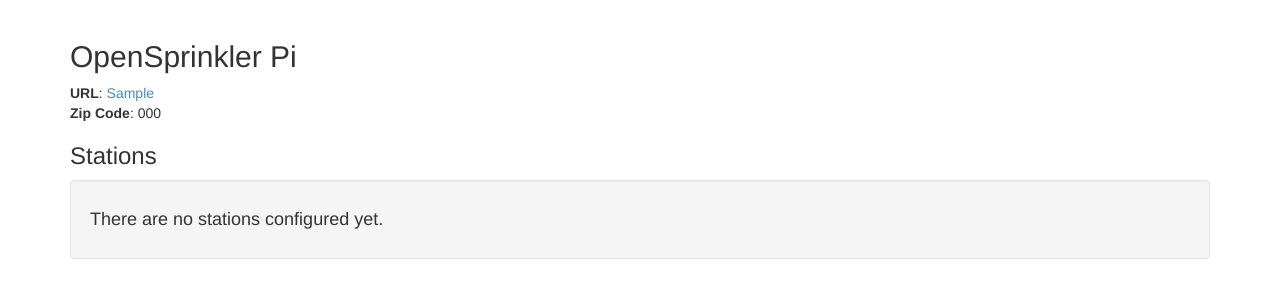
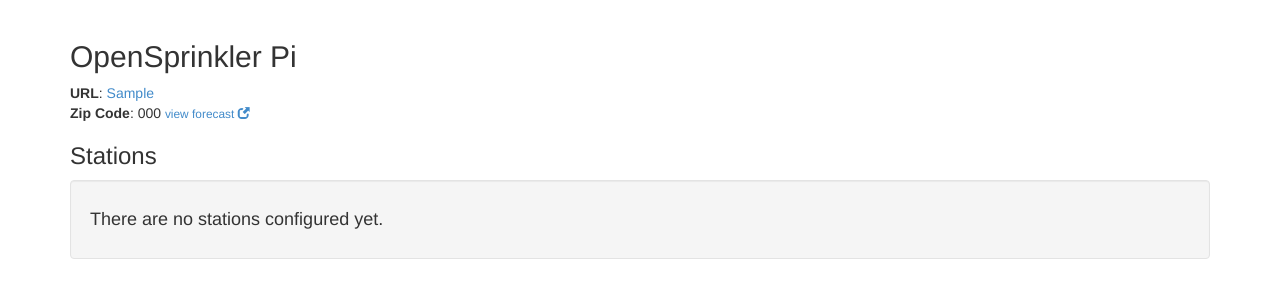
Before and after one commit to olsenb/ospi-website, a Django app: template project/ospi/templates/ospi/rpi_home.html in a window 1280 px wide. Shown: the part 52-352 px from the top of the page. Run offline with Django 3.2, Linux system fonts and the light colour scheme; the template is opened without the code that fills it: most values are stand-ins (such as "Sample title", 1, 10 or a date in 2020); parts of the project's set-up code (start-up, migrations or seed data) failed here and were passed over.

Commit message:
Added external link to weather forecast.

```diff
--- a/project/ospi/templates/ospi/rpi_home.html
+++ b/project/ospi/templates/ospi/rpi_home.html
@@ -22,6 +22,11 @@
     <strong>Zip Code</strong>:
     {% if account.zip_code %}
       {{ account.zip_code }}
+      <small>
+        <a target="_blank" href="http://www.wunderground.com/cgi-bin/findweather/getForecast?query={{ account.zip_code }}">
+          view forecast
+          <i class="glyphicon glyphicon-new-window"></i></a>
+      </small>
     {% else %}
       --
     {% endif %}
```
